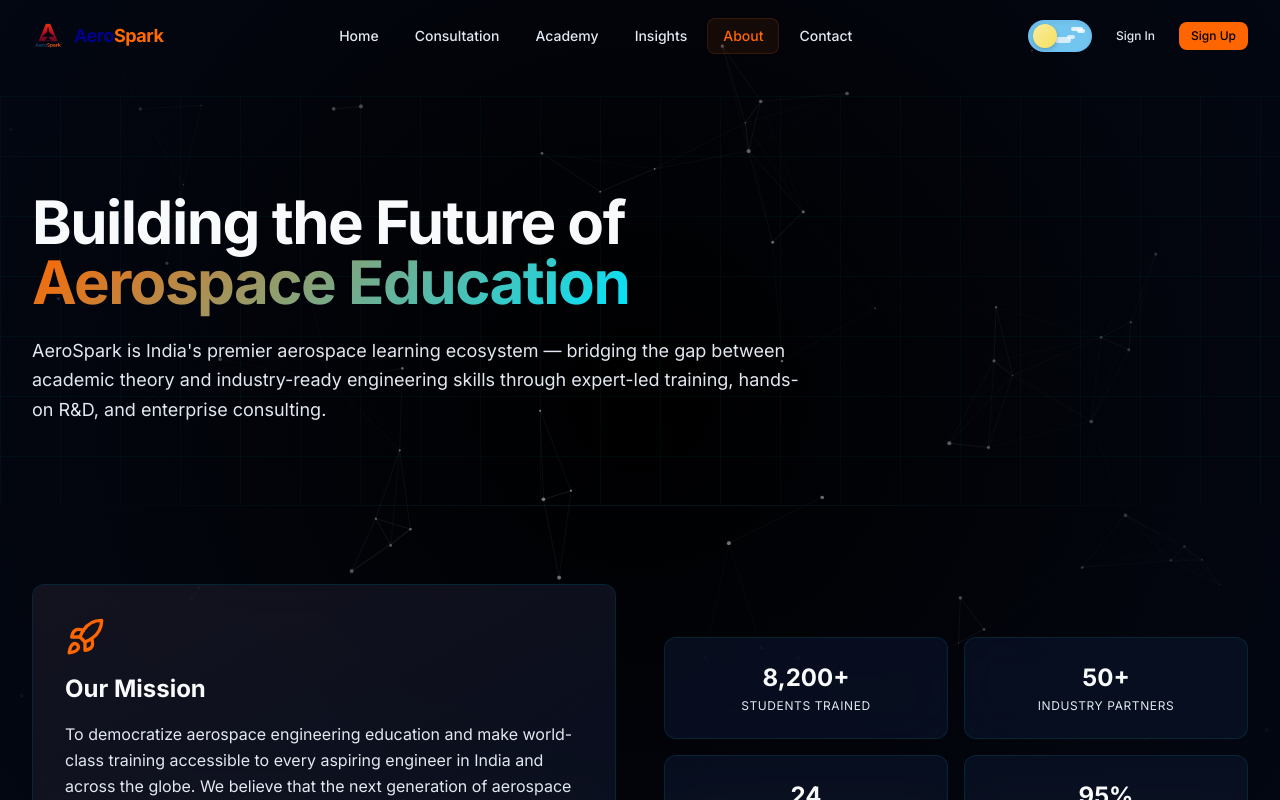
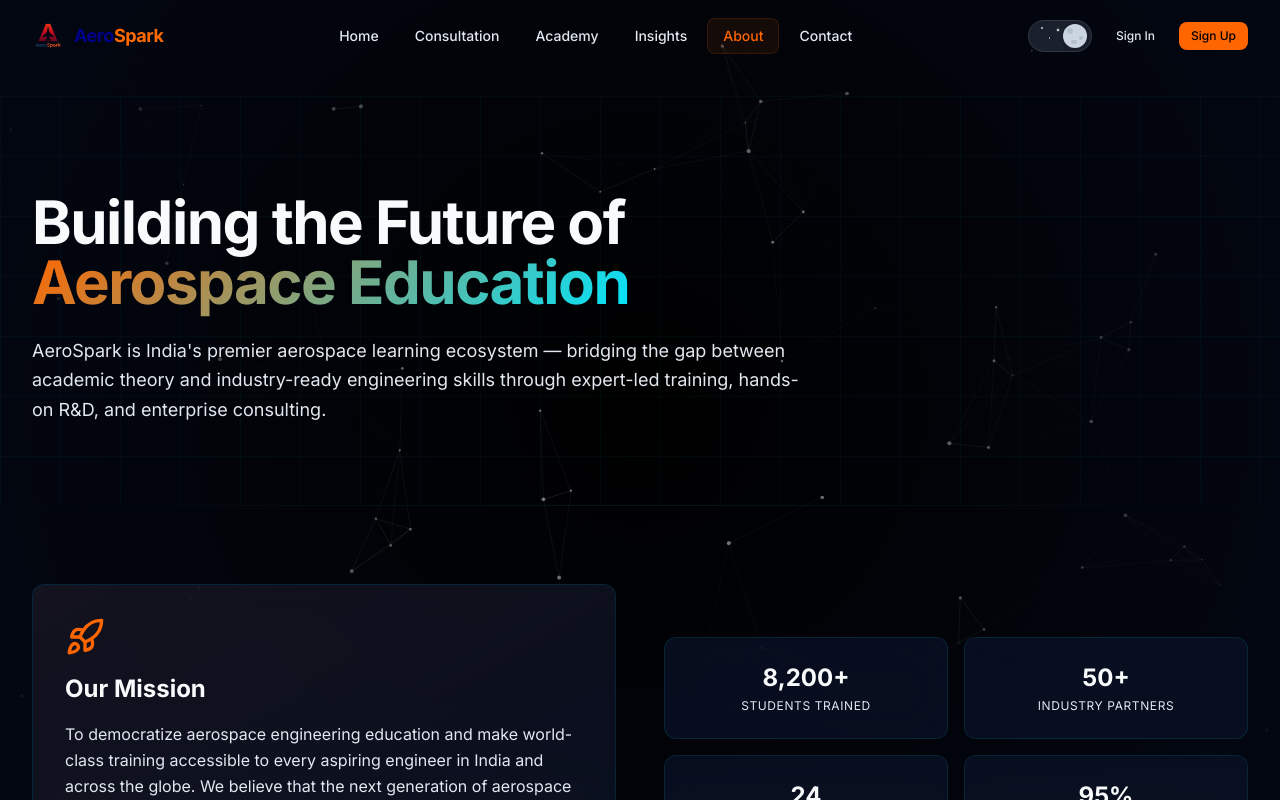
Before and after one commit to Dpweb-cloud/Aerospark2, a Next.js app: page /about in a window 1280 px wide. Shown: the top 800 px of the page. Built offline with nearby package versions, Linux system fonts and the light colour scheme.

Commit message:
default theme dark

```diff
--- a/src/components/layout/theme-switcher.tsx
+++ b/src/components/layout/theme-switcher.tsx
@@ -4,17 +4,17 @@ import { useEffect, useState } from "react";
 import { motion, AnimatePresence } from "framer-motion";
 
 export function ThemeSwitcher() {
-  const [currentTheme, setCurrentTheme] = useState("light");
+  const [currentTheme, setCurrentTheme] = useState("dark");
   const [mounted, setMounted] = useState(false);
 
   // Load theme from localStorage on mount
   useEffect(() => {
     setMounted(true);
     const savedTheme = localStorage.getItem("aerospark-theme");
-    if (savedTheme === "dark") {
+    if (savedTheme === "light") {
+      setTheme("light");
+    } else {
       setTheme("dark");
-    } else {
-      setTheme("light");
     }
   }, []);
 
```
